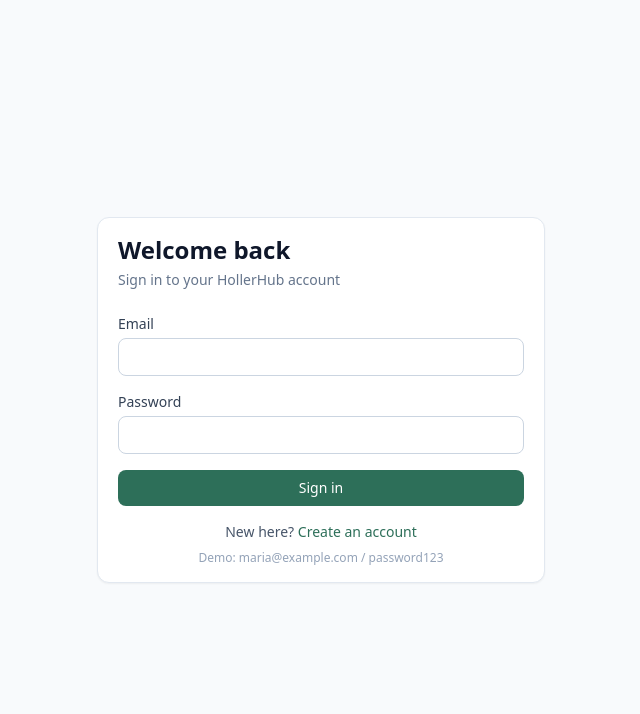
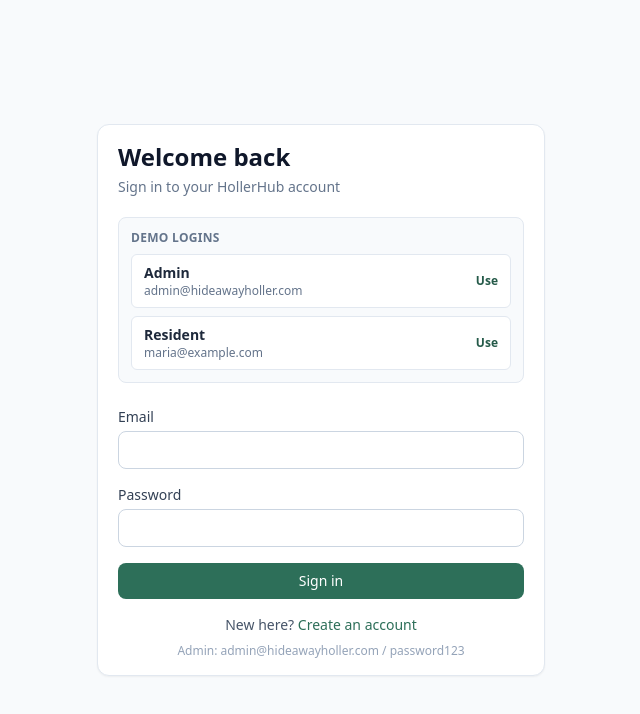
Before and after one commit to michealyalley136-cyber/hideawayholler, a Next.js app in the folder frontend/: page /login in a window 1280 px wide. Shown: the top 714 px of the page, without its empty margins (319-959 px from the left). Built offline with nearby package versions, Linux system fonts and the light colour scheme; no server answers.

Commit message:
Fix admin demo login

```diff
--- a/frontend/src/app/login/page.tsx
+++ b/frontend/src/app/login/page.tsx
@@ -6,6 +6,11 @@
 import { Input } from '@/components/ui/Input';
 import { Button } from '@/components/ui/Button';
 import { Card, CardBody } from '@/components/ui/Card';
+
+const demoAccounts = [
+  { label: 'Admin', email: 'admin@hideawayholler.com', password: 'password123' },
+  { label: 'Resident', email: 'maria@example.com', password: 'password123' },
+];
 
 export default function LoginPage() {
   const { login } = useAuth();
@@ -27,12 +32,35 @@
     }
   };
 
+  const fillDemoAccount = (account: (typeof demoAccounts)[number]) => {
+    setEmail(account.email);
+    setPassword(account.password);
+    setError('');
+  };
+
   return (
     <div className="min-h-screen flex items-center justify-center p-4 bg-slate-50">
       <Card className="w-full max-w-md">
         <CardBody>
           <h1 className="text-2xl font-bold text-slate-900">Welcome back</h1>
           <p className="text-sm text-slate-500 mt-1">Sign in to your HollerHub account</p>
+          <div className="mt-5 grid gap-2 rounded-lg border border-slate-200 bg-slate-50 p-3">
+            <p className="text-xs font-semibold uppercase tracking-wide text-slate-500">Demo logins</p>
+            {demoAccounts.map((account) => (
+              <button
+                key={account.email}
+                type="button"
+                onClick={() => fillDemoAccount(account)}
+                className="flex items-center justify-between gap-3 rounded-md border border-slate-200 bg-white px-3 py-2 text-left text-sm transition hover:border-brand-300 hover:bg-brand-50"
+              >
+                <span>
+                  <span className="block font-semibold text-slate-800">{account.label}</span>
+                  <span className="block text-xs text-slate-500">{account.email}</span>
+                </span>
+                <span className="shrink-0 text-xs font-semibold text-brand-700">Use</span>
+              </button>
+            ))}
+          </div>
           <form onSubmit={handleSubmit} className="mt-6 space-y-4">
             <Input label="Email" type="email" value={email} onChange={(e) => setEmail(e.target.value)} required />
             <Input label="Password" type="password" value={password} onChange={(e) => setPassword(e.target.value)} required />
@@ -48,7 +76,7 @@
             </Link>
           </p>
           <p className="mt-2 text-xs text-center text-slate-400">
-            Demo: maria@example.com / password123
+            Admin: admin@hideawayholler.com / password123
           </p>
         </CardBody>
       </Card>
```
Also changed, not shown: 1 other file (tests, documents, lock files or other folders).
